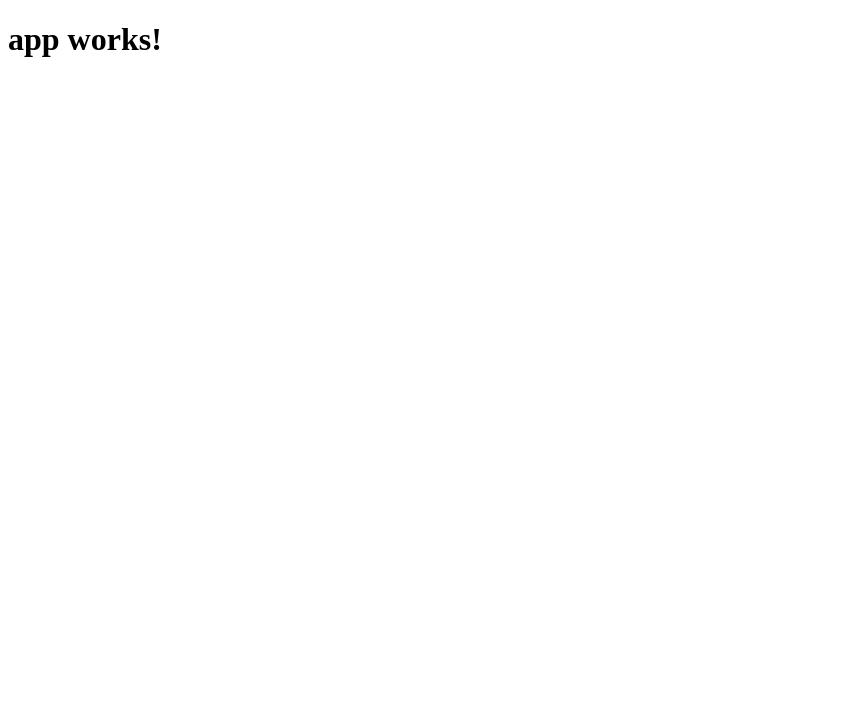
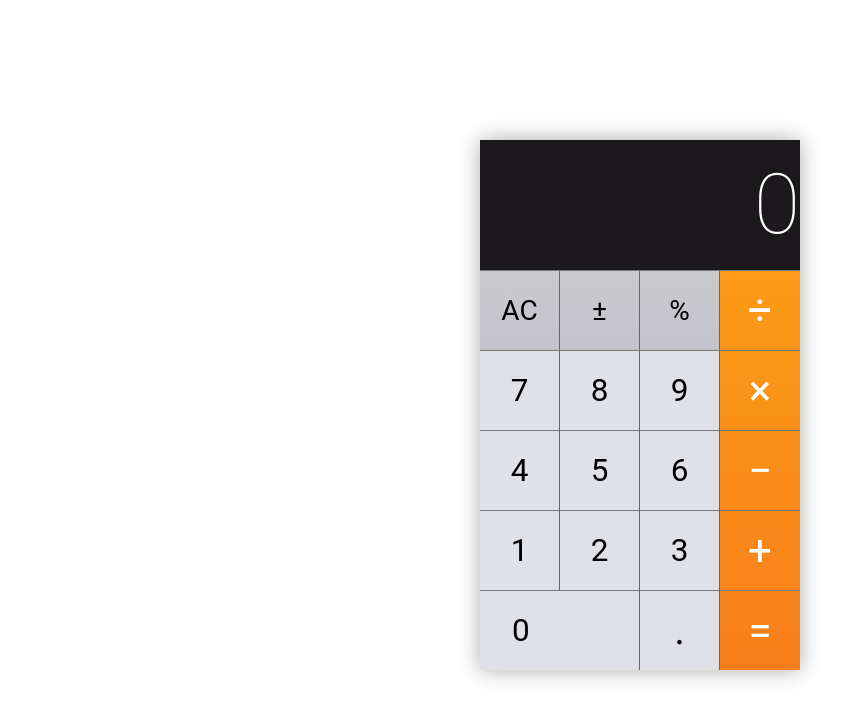
Before and after one commit to chgc/ngCalculator, an Angular app: page / in a window 1280 px wide. Shown: the top 720 px of the page, without its empty margins (0-865 px from the left). Built offline with nearby package versions, Linux system fonts and the light colour scheme.

Commit message:
完成 calculate template style

```diff
--- a/src/app/app.component.css
+++ b/src/app/app.component.css
@@ -0,0 +1,97 @@
+:host{
+  width: 320px;
+  height: 520px;
+  position: relative;
+}
+
+.calculator {
+  background: black;
+
+  display: flex;
+  flex-direction: column;
+}
+
+.calculator {
+  box-shadow: 0px 0px 20px 0px #aaa;
+}
+
+.calculator-display {
+  color: white;
+  background: #1c191c;
+  line-height: 130px;
+  font-size: 6em;
+  text-align: right;
+  flex: 1;
+}
+
+.auto-scaling-text {
+  display: inline-block;
+}
+
+.calculator-display .auto-scaling-text {
+  padding: 0 30px;
+  position: absolute;
+  right: 0;
+  transform-origin: right;
+}
+
+.calculator-keypad {
+  height: 400px;
+
+  display: flex;
+}
+
+.calculator .input-keys {
+  width: 240px;
+}
+
+.calculator .function-keys {
+  display: flex;
+}
+
+.calculator .digit-keys {
+  background: #e0e0e7;
+
+  display: flex;
+  flex-direction: row;
+  flex-wrap: wrap-reverse;
+}
+
+.calculator-key {
+  width: 80px;
+  height: 80px;
+  border-top: 1px solid #777;
+  border-right: 1px solid #666;
+  text-align: center;
+  line-height: 80px;
+}
+.calculator .function-keys .calculator-key {
+  font-size: 2em;
+}
+.calculator .function-keys .key-multiply {
+  line-height: 50px;
+}
+.calculator .digit-keys .calculator-key {
+  font-size: 2.25em;
+}
+.calculator .digit-keys .key-0 {
+  width: 160px;
+  text-align: left;
+  padding-left: 32px;
+}
+.calculator .digit-keys .key-dot {
+  padding-top: 1em;
+  font-size: 0.75em;
+}
+.calculator .operator-keys .calculator-key {
+  color: white;
+  border-right: 0;
+  font-size: 3em;
+}
+
+.calculator .function-keys {
+  background: linear-gradient(to bottom, rgba(202,202,204,1) 0%, rgba(196,194,204,1) 100%);
+}
+.calculator .operator-keys {
+  background:  linear-gradient(to bottom, rgba(252,156,23,1) 0%, rgba(247,126,27,1) 100%);
+}
--- a/src/app/app.component.html
+++ b/src/app/app.component.html
@@ -1,3 +1,34 @@
-<h1>
-  {{title}}
-</h1>
+<div class="calculator">
+  <div class="calculator-display">0</div>
+  <div class="calculator-keypad">
+    <div class="input-keys">
+      <div class="function-keys">
+        <button class="calculator-key key-clear">AC</button>
+        <button class="calculator-key key-sign">±</button>
+        <button class="calculator-key key-percent">%</button>
+      </div>
+      <div class="digit-keys">
+        <button class="calculator-key key-0">0</button>
+        <button class="calculator-key key-dot">●</button>
+        <button class="calculator-key key-1">1</button>
+        <button class="calculator-key key-2">2</button>
+        <button class="calculator-key key-3">3</button>
+        <button class="calculator-key key-4">4</button>
+        <button class="calculator-key key-5">5</button>
+        <button class="calculator-key key-6">6</button>
+        <button class="calculator-key key-7">7</button>
+        <button class="calculator-key key-8">8</button>
+        <button class="calculator-key key-9">9</button>
+      </div>
+    </div>
+    <div class="operator-keys">
+      <button class="calculator-key key-divide">÷</button>
+      <button class="calculator-key key-multiply">×</button>
+      <button class="calculator-key key-subtract">−</button>
+      <button class="calculator-key key-add">+</button>
+      <button class="calculator-key key-equals">
+        =
+      </button>
+    </div>
+  </div>
+</div>
--- a/src/index.html
+++ b/src/index.html
@@ -1,5 +1,6 @@
 <!doctype html>
 <html>
+
 <head>
   <meta charset="utf-8">
   <title>NgCalculate</title>
@@ -8,7 +9,11 @@
   <meta name="viewport" content="width=device-width, initial-scale=1">
   <link rel="icon" type="image/x-icon" href="favicon.ico">
 </head>
+
 <body>
-  <app-root>Loading...</app-root>
+  <div id="wrapper">
+    <app-root>Loading...</app-root>
+  </div>
 </body>
+
 </html>
--- a/src/styles.css
+++ b/src/styles.css
@@ -1 +1,37 @@
 /* You can add global styles to this file, and also import other style files */
+html {
+  box-sizing: border-box;
+}
+*, *:before, *:after {
+  box-sizing: inherit;
+}
+
+body {
+  margin: 0;
+  font: 100 14px 'Roboto';
+}
+
+button {
+  display: block;
+  background: none;
+  border: none;
+  padding: 0;
+  font-family: inherit;
+  user-select: none;
+  cursor: pointer;
+  outline: none;
+
+  -webkit-tap-highlight-color: rgba(0,0,0,0);
+}
+
+button:active {
+  box-shadow: inset 0px 0px 80px 0px rgba(0,0,0,0.25);
+}
+
+#wrapper {
+  height: 100vh;
+
+  display: flex;
+  align-items: center;
+  justify-content: center;
+}
```
